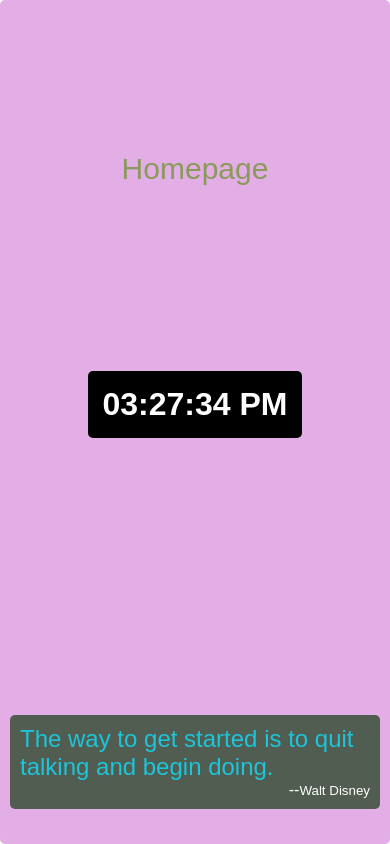
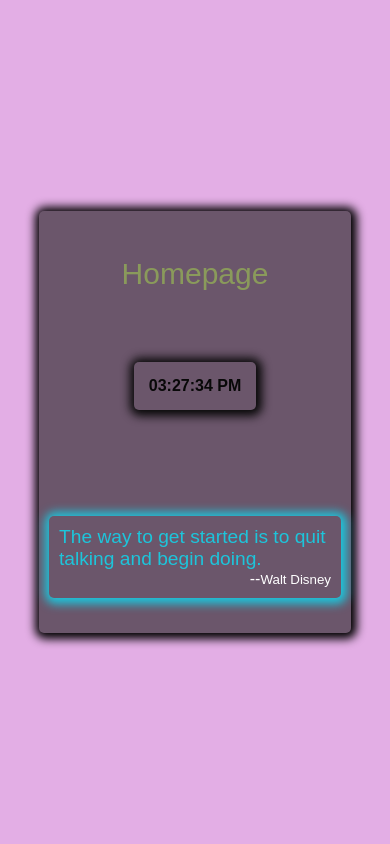
Before and after one commit to denoti/practiseProjects, a plain HTML site: page projects/greatQuotes/index.html in a window 390 px wide. Drawn offline with Linux system fonts and the light colour scheme; a web font is replaced by a local one.

Commit message:
updates
updates

```diff
--- a/projects/greatQuotes/styles.css
+++ b/projects/greatQuotes/styles.css
@@ -7,6 +7,7 @@
     font-family: 'Poppins', sans-serif;
 }
 body{
+    background-color: #e3aee5;
     display: flex;
     align-items: center;
     justify-content: center;
@@ -14,12 +15,13 @@ body{
     height: 100vh;
 }
 main{
-    width: 60vw;
-    height: 40vh;
+    background-color: #6b566b;
+    width: 500px;
+    height: 300px;
     display: grid;
     align-items: center;
     justify-content: center;
-    background: #e3aee5;
+    box-shadow: 1px 1px 10px 5px;
     border-radius: 5px;
     padding: 10px;
 }
@@ -28,8 +30,8 @@ main{
     margin: auto;
 }
 h1{
-    background-color: black;
-    color: white;
+    box-shadow: 1px 1px 10px 5px;
+    color: rgb(8, 8, 8);
     padding: 15px;
     border-radius: 5px;
     font-size: 2rem;
@@ -38,7 +40,7 @@ p{
     font-size: 1.5rem;
 }
 .text{
-    background-color: rgb(80, 93, 80);
+    box-shadow: 1px 1px 10px 5px;
     color: rgb(29, 197, 219);
     display: flex;
     flex-direction: column;
@@ -47,6 +49,8 @@ p{
     padding: 10px;
     border-radius: 5px;
     margin-bottom: 0;
+    border: none;
+    outline: none;
 }
 .author{
     color: white;
@@ -56,7 +60,6 @@ p{
     text-decoration: none;
     color: #8a9a5b;
     font-size: 30px;
-    margin-top: 50px;
     text-align: center;
 }
 .homepage:hover{
@@ -68,10 +71,16 @@ p{
         margin: 0;
     }
     main {
-        height: 100vh;
-        width: 100vw;
+        height: 50vh;
+        width: 80vw;
     }
     .text{
         margin-bottom: 25px;
     }
+    p{
+        font-size: 1.2rem;
+    }
+    h1{
+        font-size: 1rem;
+    }
 }
```
